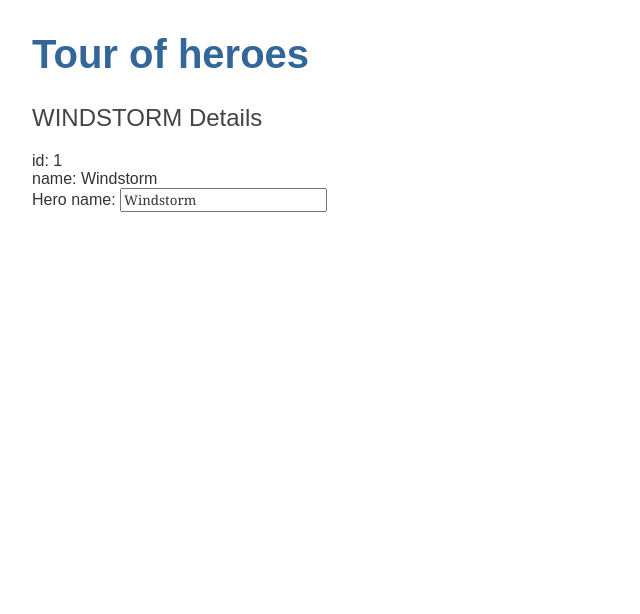
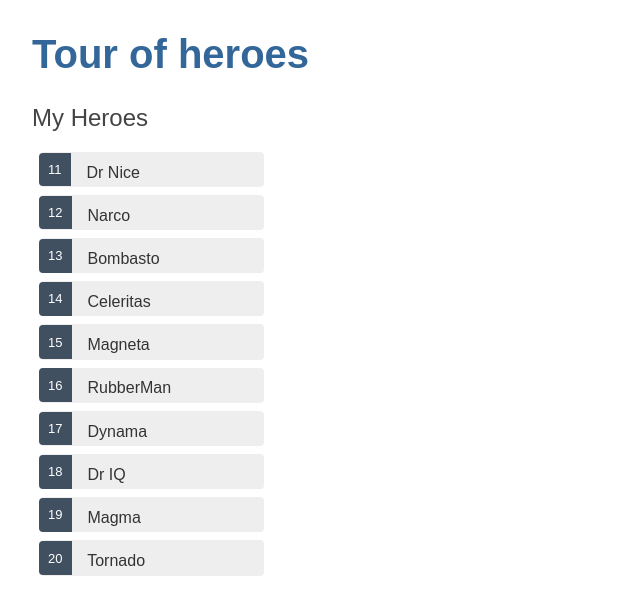
Before and after one commit to pekanchuan/angular-tour-of-heroes, an Angular app: page / in a window 1280 px wide. Shown: the top 614 px of the page, without its empty margins (0-640 px from the left). Built offline with nearby package versions, Linux system fonts and the light colour scheme.

Commit message:
show the list

```diff
--- a/src/app/heroes/heroes.component.css
+++ b/src/app/heroes/heroes.component.css
@@ -0,0 +1,52 @@
+/* HeroesComponent's private CSS styles */
+.heroes {
+  margin: 0 0 2em 0;
+  list-style-type: none;
+  padding: 0;
+  width: 15em;
+}
+.heroes li {
+  cursor: pointer;
+  position: relative;
+  left: 0;
+  background-color: #eee;
+  margin: 0.5em;
+  padding: 0.3em 0;
+  height: 1.6em;
+  border-radius: 4px;
+}
+.heroes li:hover {
+  color: #2c3a41;
+  background-color: #e6e6e6;
+  left: 0.1em;
+}
+.heroes li.selected {
+  background-color: black;
+  color: white;
+}
+.heroes li.selected:hover {
+  background-color: #505050;
+  color: white;
+}
+.heroes li.selected:active {
+  background-color: black;
+  color: white;
+}
+.heroes .badge {
+  display: inline-block;
+  font-size: small;
+  color: white;
+  padding: 0.8em 0.7em 0 0.7em;
+  background-color: #405061;
+  line-height: 1em;
+  position: relative;
+  left: -1px;
+  top: -4px;
+  height: 1.8em;
+  margin-right: 0.8em;
+  border-radius: 4px 0 0 4px;
+}
+
+input {
+  padding: 0.5rem;
+}
--- a/src/app/heroes/heroes.component.html
+++ b/src/app/heroes/heroes.component.html
@@ -1,8 +1,19 @@
-<h2>{{ hero.name | uppercase }} Details</h2>
-<div><span>id: </span>{{ hero.id }}</div>
-<div><span>name: </span>{{ hero.name }}</div>
+<h2>My Heroes</h2>
+<ul class="heroes">
+  <li
+    *ngFor="let hero of heroes"
+    [class.selected]="hero === selectedHero"
+    (click)="onSelect(hero)"
+  >
+    <span class="badge">{{ hero.id }}</span> {{ hero.name }}
+  </li>
+</ul>
 
-<div>
-  <label for="name">Hero name: </label>
-  <input type="text" id="name" [(ngModel)]="hero.name" placeholder="name" />
+<div *ngIf="selectedHero">
+  <h2>{{ selectedHero.name | uppercase }} Details</h2>
+  <div><span>id: </span>{{ selectedHero.id }}</div>
+  <div>
+    <label for="hero-name">Hero name: </label>
+    <input id="hero-name" [(ngModel)]="selectedHero.name" placeholder="name" />
+  </div>
 </div>
--- a/src/app/heroes/heroes.component.ts
+++ b/src/app/heroes/heroes.component.ts
@@ -1,5 +1,6 @@
 import { Component, OnInit } from '@angular/core';
 import { Hero } from '../hero';
+import { HEROES } from '../mock-heroes';
 
 @Component({
   selector: 'app-heroes',
@@ -7,12 +8,15 @@ import { Hero } from '../hero';
   styleUrls: ['./heroes.component.css'],
 })
 export class HeroesComponent implements OnInit {
-  hero: Hero = {
-    id: 1,
-    name: 'Windstorm',
-  };
+  heroes = HEROES;
+
+  selectedHero?: Hero;
 
   constructor() {}
 
   ngOnInit(): void {}
+
+  onSelect(hero: Hero): void {
+    this.selectedHero = hero;
+  }
 }
```
